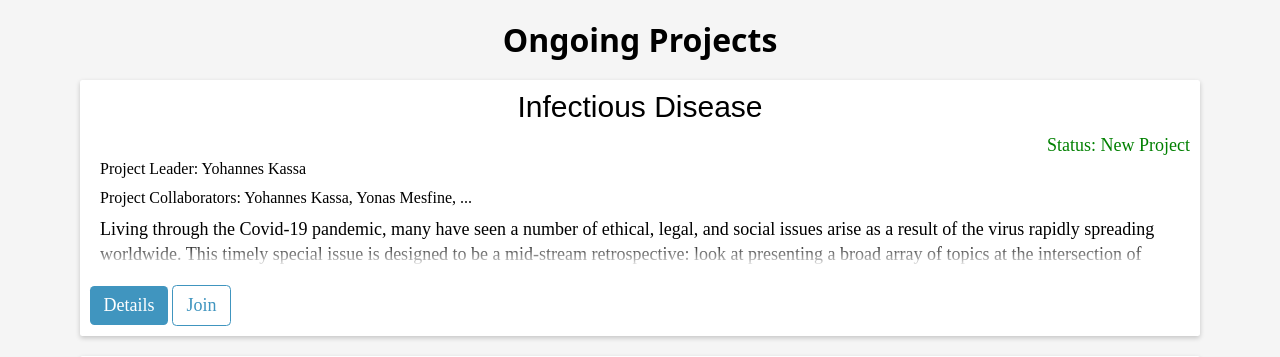
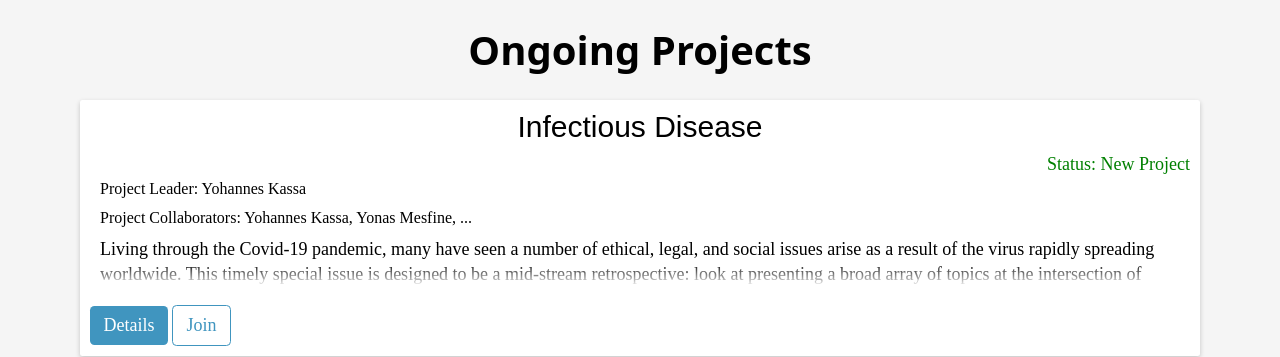
Before and after one commit to Haitham030303/AgileProject, a Flask app: page / in a window 1280 px wide. Shown: the part 54-411 px from the top of the page. Run offline with Flask 3, Linux system fonts and the light colour scheme; a user stored in the database is signed in; data comes from the database, SQL or seed files in the repository; some libraries are stand-ins or nearby versions.

Commit message:
Consolidate h1 font sizes

```diff
--- a/website/static/css/main.css
+++ b/website/static/css/main.css
@@ -355,8 +355,8 @@ nav li {
 
 /**/
 
-.welcome {
-    font-size: 4.0rem;
+h1 {
+    font-size: 4rem;
 }
 
 .title_Detail {
@@ -566,6 +566,7 @@ nav li {
 /* Modal Box (Are youu sure? pop up box)*/
 
 .modal-box {
+    font-family: system-ui, -apple-system, BlinkMacSystemFont, 'Segoe UI', Roboto, Oxygen, Ubuntu, Cantarell, 'Open Sans', 'Helvetica Neue', sans-serif;
     max-width: 380px;
     width: 100%;
     background-color: #fff;
```
